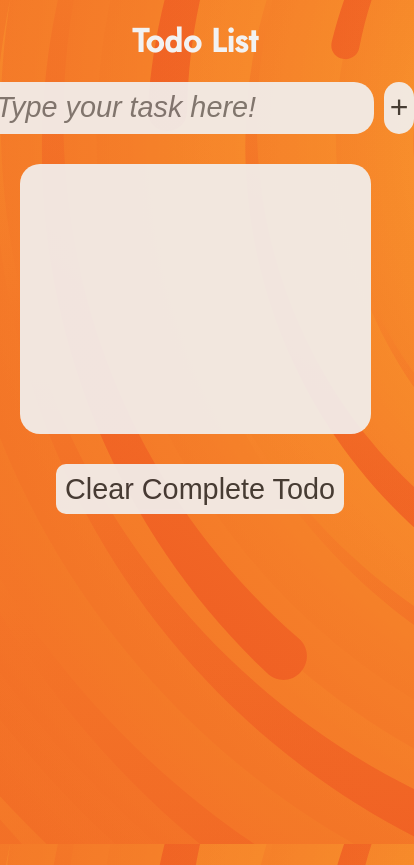
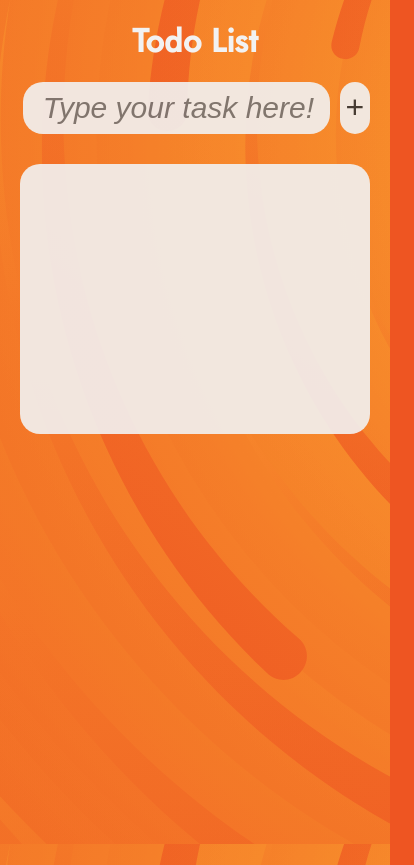
Before and after one commit to Rayhan-Habibi/Todolist, a React (Create React App) app: page / in a window 390 px wide. Shown: the whole page, 414 px wide, since content can reach past the window. Built offline with nearby package versions, Linux system fonts and the light colour scheme.

Commit message:
3rd Revision of responsive design

```diff
--- a/src/App.css
+++ b/src/App.css
@@ -44,7 +44,7 @@ input:focus{
   margin-left: 10px;
   border-radius: 90px;
   color: #353535;
-  width: 2em;
+  width: 70px;
   transition: 0.5s;
   font-size: 2em;
   background-color: #f2f2f2;
@@ -107,11 +107,13 @@ input::placeholder{
 @media only screen and (max-width: 767px){
   .container{
     width: 70vw;
+    margin-left: 60px;
   }
   input{
-
+    font-size: 30px;
+    max-width: 73vw;
   }
   .listContainer{
-    width: 90vw;
+    margin: 30px 20px;
   }
 }
--- a/src/App.js
+++ b/src/App.js
@@ -46,7 +46,6 @@ function App() {
           <button className='plus' onClick={handleClick}>+</button>
         </div>
       </form>
-      <div className="container2">
       <div className="listContainer">
         {
         todoData.map(
@@ -54,10 +53,6 @@ function App() {
           )
         }
       </div>
-      </div>
-      <div className="clear">
-        <button className='clearButton'>Clear Complete Todo</button>
-      </div>
     </div>
   );
 }
```
